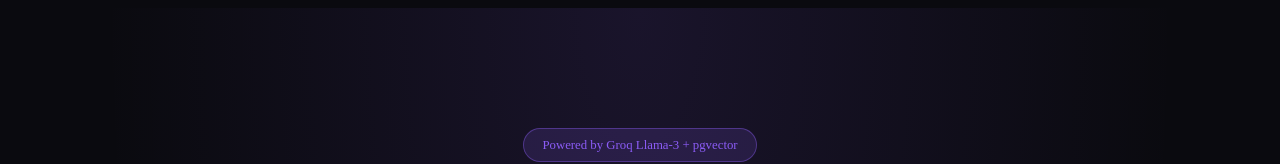
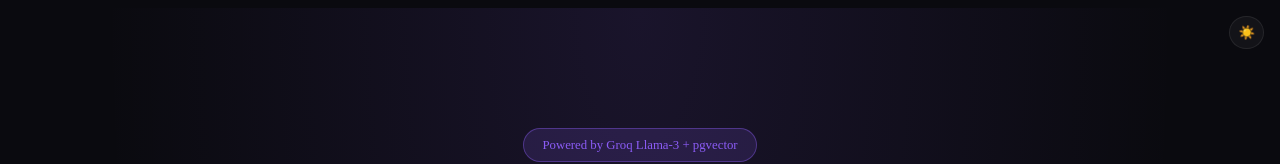
Before and after one commit to mirza-shafi/AskMyDocs, a React (Vite) app in the folder client/: page / in a window 1280 px wide. Shown: the top 164 px of the page. Built offline with nearby package versions, Linux system fonts and the light colour scheme; no server answers.

Commit message:
feat(client): add light mode toggle switch globally

```diff
--- a/client/src/App.tsx
+++ b/client/src/App.tsx
@@ -1,14 +1,39 @@
+import { useEffect, useState } from 'react';
 import { BrowserRouter, Route, Routes } from 'react-router-dom';
 import { ChatPage } from './pages/ChatPage';
 import { HomePage } from './pages/HomePage';
 
+function ThemeToggle() {
+  const [theme, setTheme] = useState(localStorage.getItem('theme') || 'dark');
+
+  useEffect(() => {
+    document.documentElement.setAttribute('data-theme', theme);
+    localStorage.setItem('theme', theme);
+  }, [theme]);
+
+  const toggle = () => setTheme(theme === 'dark' ? 'light' : 'dark');
+
+  return (
+    <button
+      onClick={toggle}
+      style={{ position: 'absolute', top: '1rem', right: '1rem', zIndex: 1000, background: 'var(--bg-card)', border: '1px solid var(--border)', color: 'var(--text-primary)', padding: '8px', borderRadius: '50%', cursor: 'pointer' }}
+      title="Toggle Theme"
+    >
+      {theme === 'dark' ? '☀️' : '🌙'}
+    </button>
+  );
+}
+
 export default function App() {
   return (
+    <>
+      <ThemeToggle />
       <BrowserRouter>
         <Routes>
           <Route path="/" element={<HomePage />} />
           <Route path="/chat" element={<ChatPage />} />
         </Routes>
       </BrowserRouter>
+    </>
   );
 }
```
Lines whose indentation alone changed are shown as unchanged.
